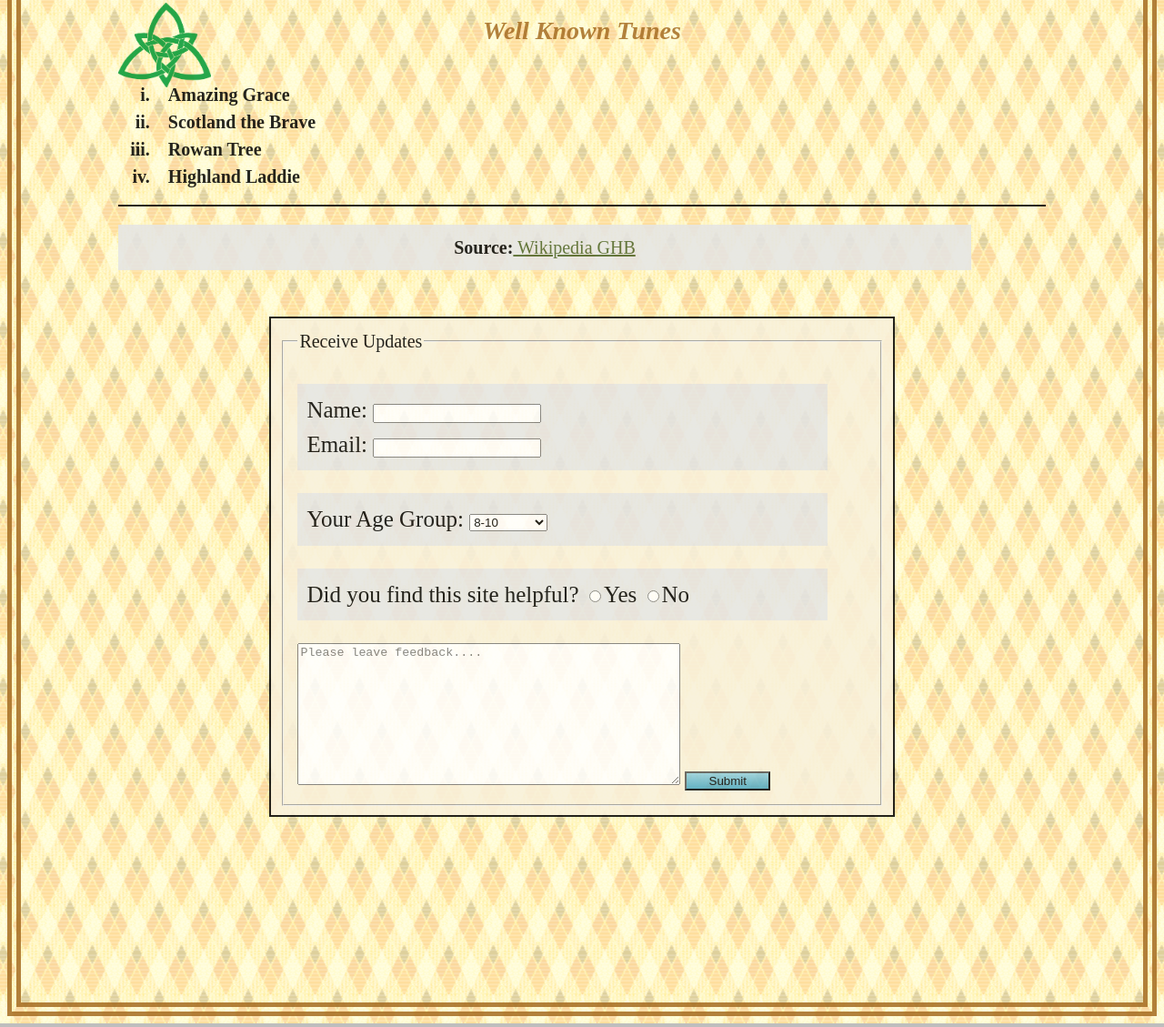
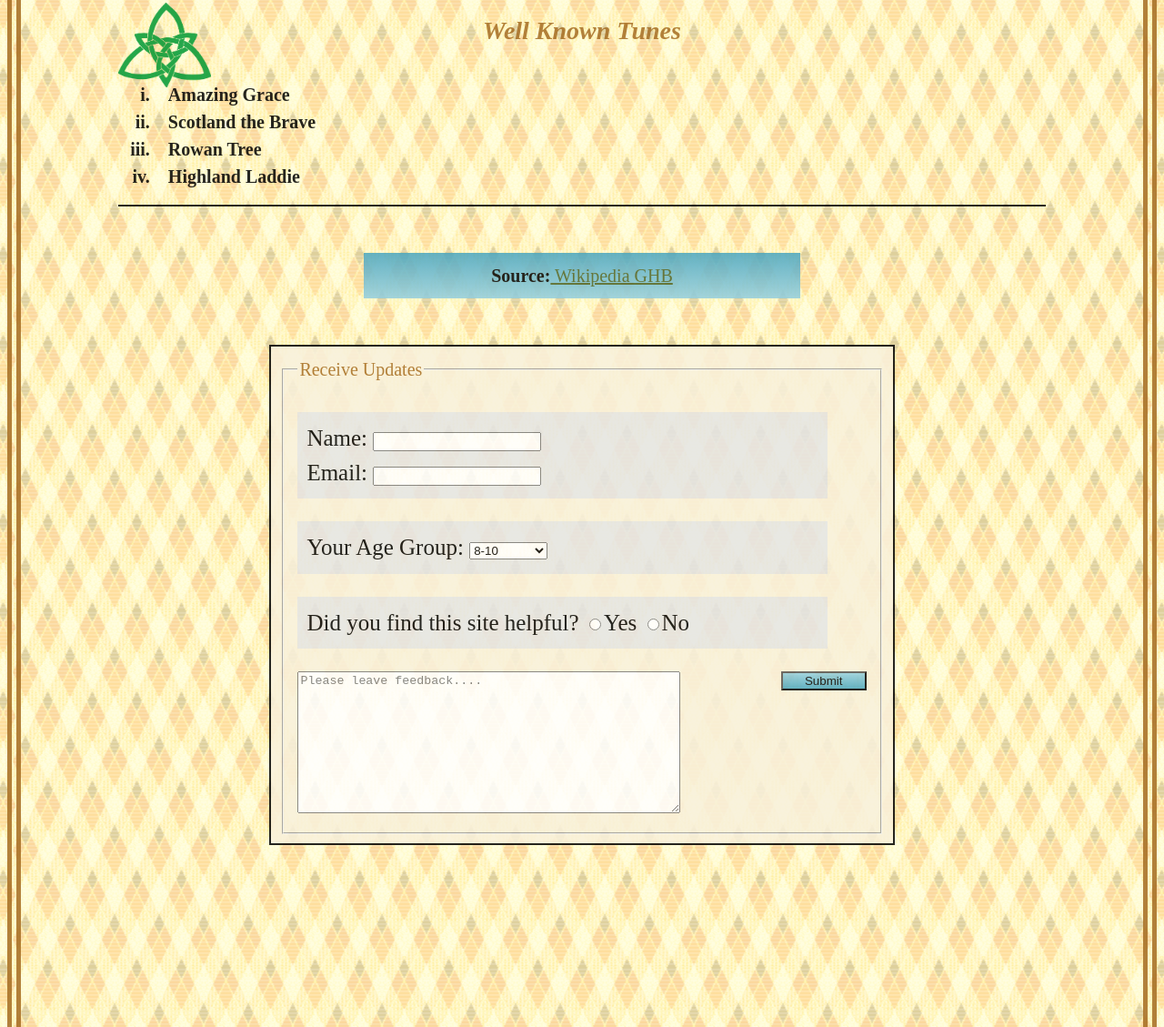
Before and after one commit to dwilcken/dws, a plain HTML site: page project3/index.html in a window 1280 px wide. Shown: the part 3065-4194 px from the top of the page at 91% size. Drawn offline with nearby package versions, Linux system fonts and the light colour scheme.

Commit message:
Update 20 Oct 2011

```diff
--- a/project3/css/styles.css
+++ b/project3/css/styles.css
@@ -115,6 +115,10 @@
 		}
 	#source {
 		text-align:center;
+		/* Permalink - use to edit and share this gradient: http://colorzilla.com/gradient-editor/#93cede+0,75bdd1+41,49a5bf+100;Blue+3D+%235 */
+		background: linear-gradient(to top,  #93cede 0%,#75bdd1 41%,#49a5bf 100%); /* W3C */
+		width: 45%;
+		margin: 5% auto 5% auto;
 		}
 /* Table */
 	table {
@@ -154,8 +158,8 @@
 		padding: 10px;
 		border: 2px solid #000;
 		text-align: left;
+		color: #a56c21;
 		}
-
 	select:hover {
 		border: 1px solid #006;
 		background: #ffc;
@@ -171,14 +175,11 @@
 		border: 1px solid #006;
 		background: #ffc;
 		}
-
 	#sbutton {
 		/* Permalink - use to edit and share this gradient: http://colorzilla.com/gradient-editor/#93cede+0,75bdd1+41,49a5bf+100;Blue+3D+%235 */
 		background: linear-gradient(to bottom,  #93cede 0%,#75bdd1 41%,#49a5bf 100%); /* W3C */
 		width: 15%;
-		}
-	#sbutton:focus {
-		border: 1px solid #006;
+		float: right;
 		}
 	#sbutton:active {
 		/* Permalink - use to edit and share this gradient: http://colorzilla.com/gradient-editor/#93cede+0,75bdd1+41,49a5bf+100;Blue+3D+%235 */
--- a/project3/index.html
+++ b/project3/index.html
@@ -3,6 +3,7 @@
 	<head>
     	<meta charset="UTF-8">
     	<title>Great Highland Bagpipes</title>
+    	<script src="js/script.js"></script>
    		<link href="css/styles.css" type="text/css" rel="stylesheet" />
    		<link href='https://fonts.googleapis.com/css?family=Libre+Baskerville:700' rel='stylesheet' />
 	</head>
--- /dev/null
+++ b/project3/js/script.js
@@ -0,0 +1 @@
+alert ("Thank you for looking at my site.");
```
